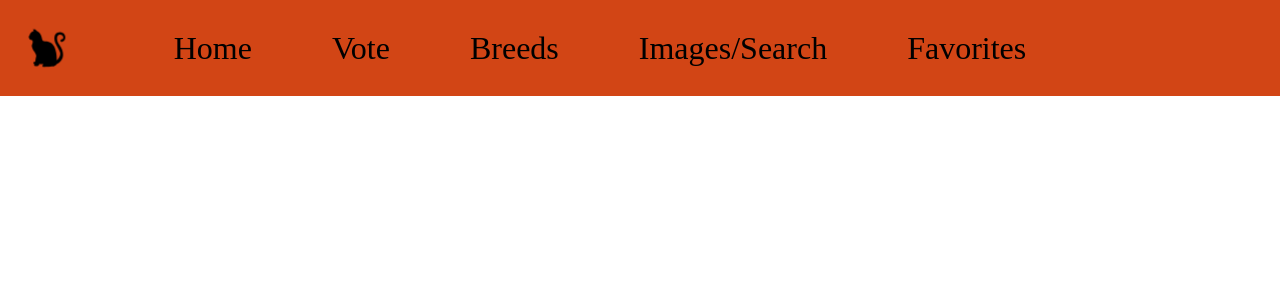
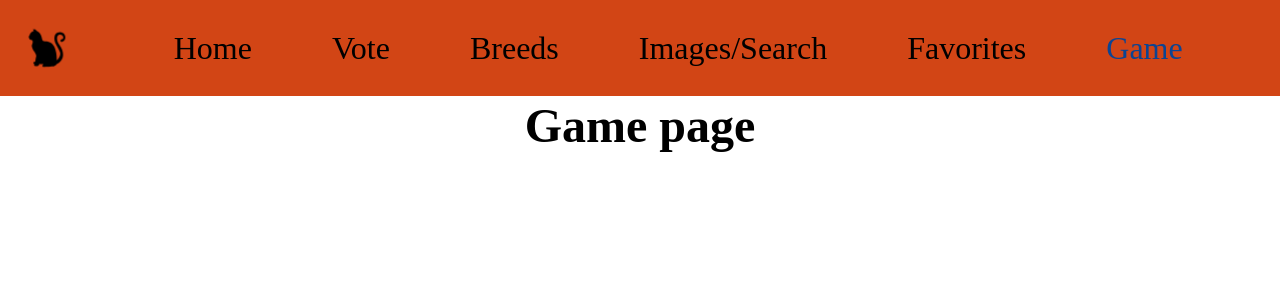
Before and after one commit to yulsmir/cat-app, a React (Vite) app: page /game in a window 1280 px wide. Shown: the top 300 px of the page. Built offline with nearby package versions, Linux system fonts and the light colour scheme.

Commit message:
Add Game page to nav

```diff
--- a/src/App.tsx
+++ b/src/App.tsx
@@ -9,6 +9,7 @@ import VotePage from './pages/VotePage';
 import BreedsPage from './pages/BreedsPage/BreedsPage';
 import ImagesSearchPage from './pages/ImagesSearchPage/ImagesSearchPage';
 import FavoritesPage from './pages/FavoritesPage/FavoritesPage';
+import GamePage from './pages/GamePage/GamePage';
 
 function App() {
   return (
@@ -20,6 +21,7 @@ function App() {
         <Route path="/breeds" element={<BreedsPage />} />
         <Route path="/images-search" element={<ImagesSearchPage />} />
         <Route path="/favorites" element={<FavoritesPage />} />
+        <Route path="/game" element={<GamePage />} />
       </Routes>
     </main>
   );
--- a/src/components/Navigation/Navigation.tsx
+++ b/src/components/Navigation/Navigation.tsx
@@ -40,6 +40,12 @@ function Navigation() {
               Favorites
             </NavLink>
           </li>
+
+          <li className="list-item">
+            <NavLink to="/game" className={location.pathname === '/game' ? 'active' : 'title'}>
+              Game
+            </NavLink>
+          </li>
         </ul>
       </nav>
     </>
--- /dev/null
+++ b/src/pages/GamePage/GamePage.tsx
@@ -0,0 +1,13 @@
+import Headline from '../../components/Headline/Headline';
+
+function GamePage() {
+  return (
+    <section>
+      <Headline element="h3" className="welcome-text">
+        Game page
+      </Headline>
+    </section>
+  );
+}
+
+export default GamePage;
--- /dev/null
+++ b/src/pages/GamePage/index.ts
@@ -0,0 +1 @@
+export { default } from './GamePage';
```
